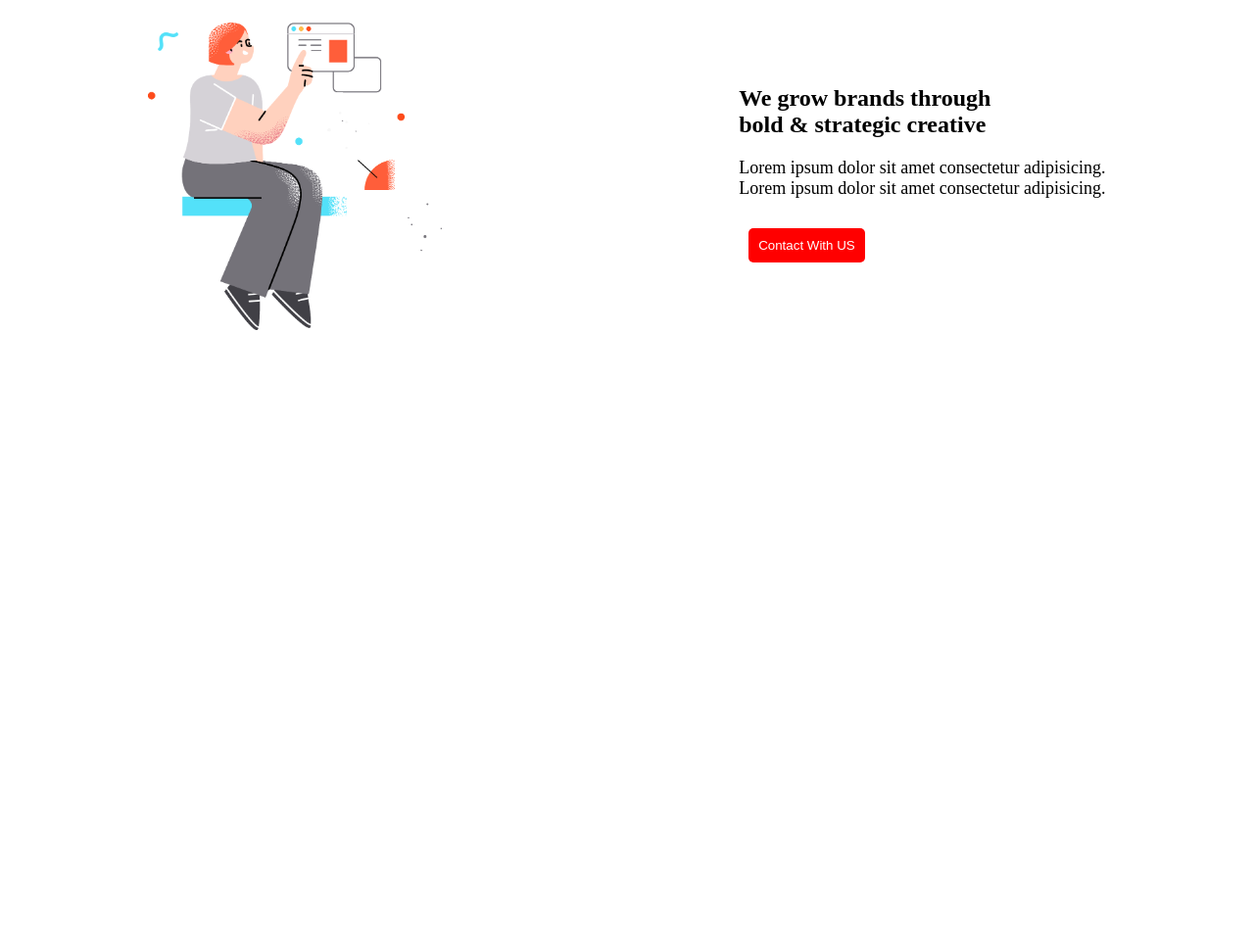
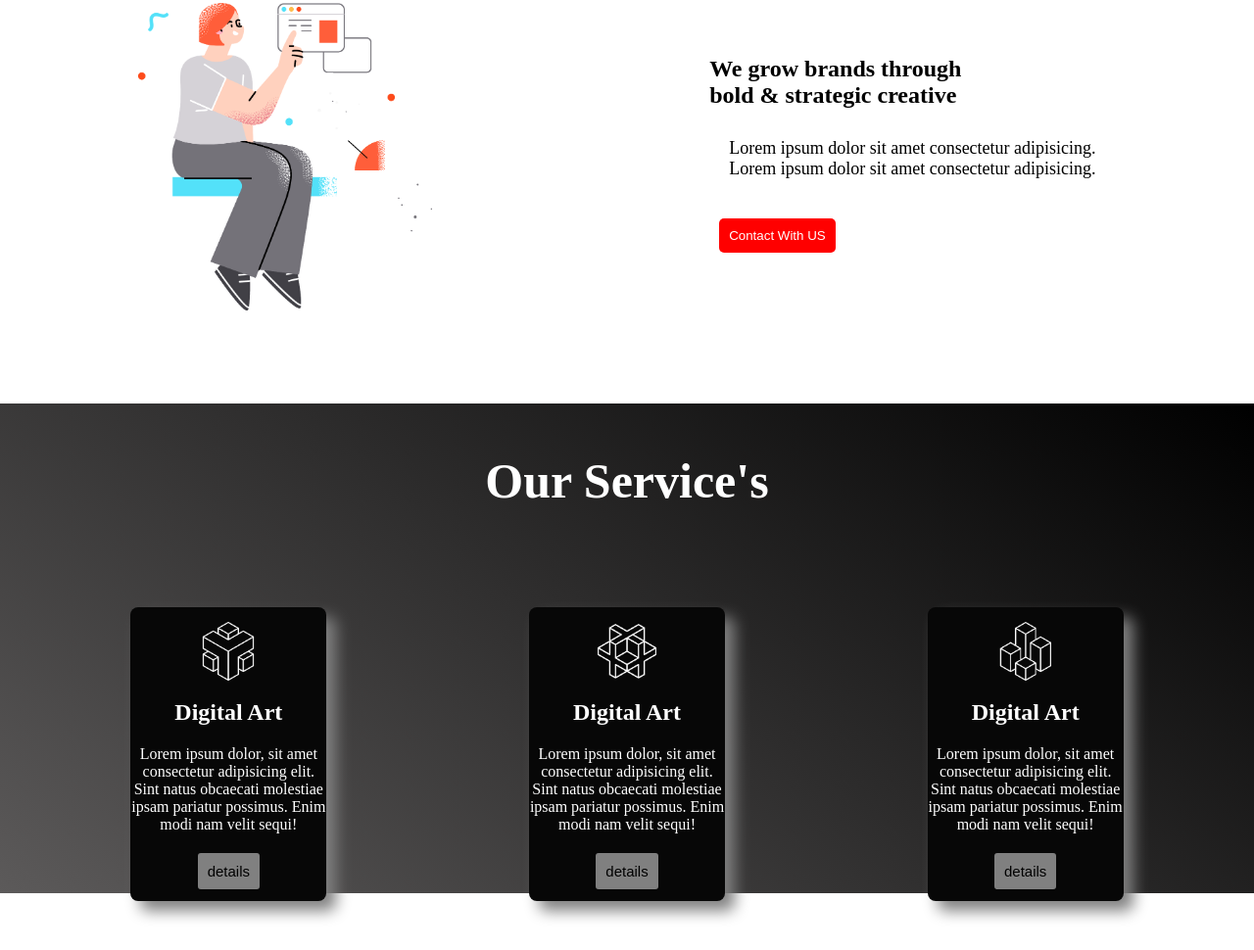
Before and after one commit to tusharahmednirma/simple-website, a plain HTML site: page index.html in a window 1280 px wide. Shown: the part 1029-1999 px from the top of the page at 98% size. Before the commit the page ends 1411 px from the top, so only its background shows below. Drawn offline with Linux system fonts and the light colour scheme.

Commit message:
service part

```diff
--- a/index.html
+++ b/index.html
@@ -40,6 +40,7 @@
             </div>
         </section>
 
+        <!-- about us section -->
         <section>
             <h1 class="about-us">About Us</h1>
             <div class="about-container">
@@ -56,6 +57,34 @@
             </div>
         </section>
 
+        <!-- service section -->
+        <section class="background">
+            <h1 class=" head">Our Service's</h1>
+            <div class="service-container">
+
+                <div class="box">
+                    <img class="service-img" src="./service logo/0.png" alt="">
+                    <h2 >Digital Art</h2>
+                    <p class="art">Lorem ipsum dolor, sit amet consectetur adipisicing elit. Sint natus obcaecati molestiae ipsam pariatur possimus. Enim modi nam velit sequi!</p>
+                    <button class="box-btn">details</button>
+                </div>
+                <div class="box">
+                    <img class="service-img" src="./service logo/1.png" alt="">
+                    <h2 >Digital Art</h2>
+                    <p class="art">Lorem ipsum dolor, sit amet consectetur adipisicing elit. Sint natus obcaecati molestiae ipsam pariatur possimus. Enim modi nam velit sequi!</p>
+                    <button class="box-btn">details</button>
+                </div>
+                <div class="box">
+                    <img class="service-img" src="./service logo/2.png" alt="">
+                    <h2 >Digital Art</h2>
+                    <p class="art">Lorem ipsum dolor, sit amet consectetur adipisicing elit. Sint natus obcaecati molestiae ipsam pariatur possimus. Enim modi nam velit sequi!</p>
+                    <button class="box-btn">details</button>
+                </div>
+
+
+            </div>
+        </section>
+
     </main>
     <footer>
 
--- a/style.css
+++ b/style.css
@@ -65,8 +65,13 @@
     font-size: 20;
     color: white;
     border-radius: 5px;
+    cursor: pointer;
 
 
+}
+
+.btn:hover{
+  color: rgb(10, 89, 158);
 }
 .picture{
     width:300px;
@@ -80,9 +85,10 @@
 
 .about-us{
     text-align: center;
-    margin: 30px;
+    margin: 20px;
     font-size: 50px;
     padding: 10px;
+    color: white;
 }
 
 .button{
@@ -95,8 +101,71 @@
     cursor: pointer;
 }
 
+.button:hover{
+    color: rgb(26, 26, 221);
+}
+
 .pera{
     font-size: 18px;
+    margin-top: 10px;
+    margin-bottom: 10px;
+    padding: 20px;
+}
+
+.box{
+    background-color: rgb(7, 7, 7);
+    height: 300px;
+    width: 200px;
+    text-align: center;
+    color: white;
+    border: none;
+    box-shadow: 10px 10px 15px gray;
+
+    border-radius: 8px;
+    margin:30px;
+}
+.service-img{
+    height: 60px;
+    padding: 15px;
+
+
+}
+.box-btn{
+    background-color: gray;
+
+   padding: 10px;
+    font-size: 15px;
+    border: none;
+    border-radius: 3px;
+
+
+
+
+}
+.art{
     margin-top: 20px;
     margin-bottom: 20px;
 }
+.service-container{
+    display: flex;
+    justify-content: space-around;
+    align-items: 100px;
+    padding: 20px;
+    margin: 10px;
+
+
+}
+
+.background{
+    background-image: url('img/background.png');
+    background: linear-gradient(34deg,rgb(92, 90, 90),black);
+    height: 500px;
+}
+.head{
+    font-size: 50px;
+    text-align: center;
+    margin: 50px;
+    color: white;
+    padding-top:50px;
+
+}
```
Also changed, not shown: service logo/0.png (added), service logo/1.png (added), service logo/2.png (added).
